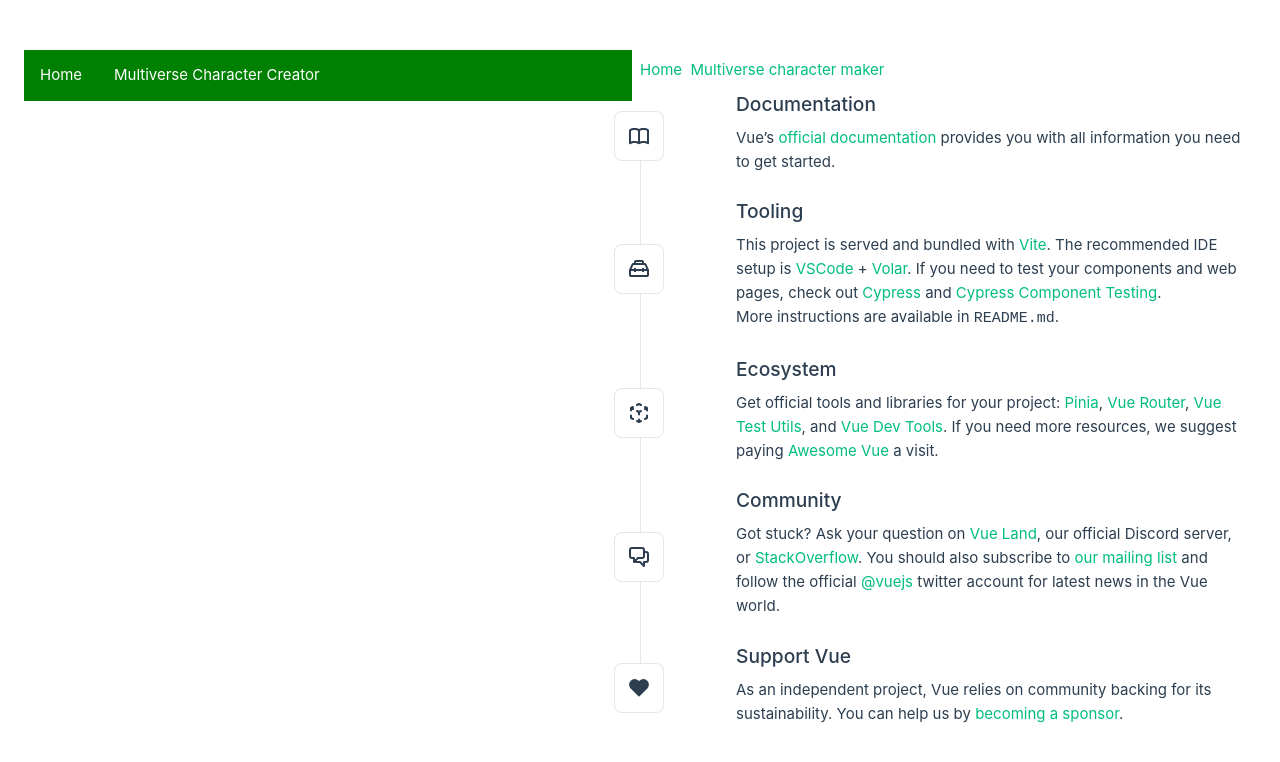
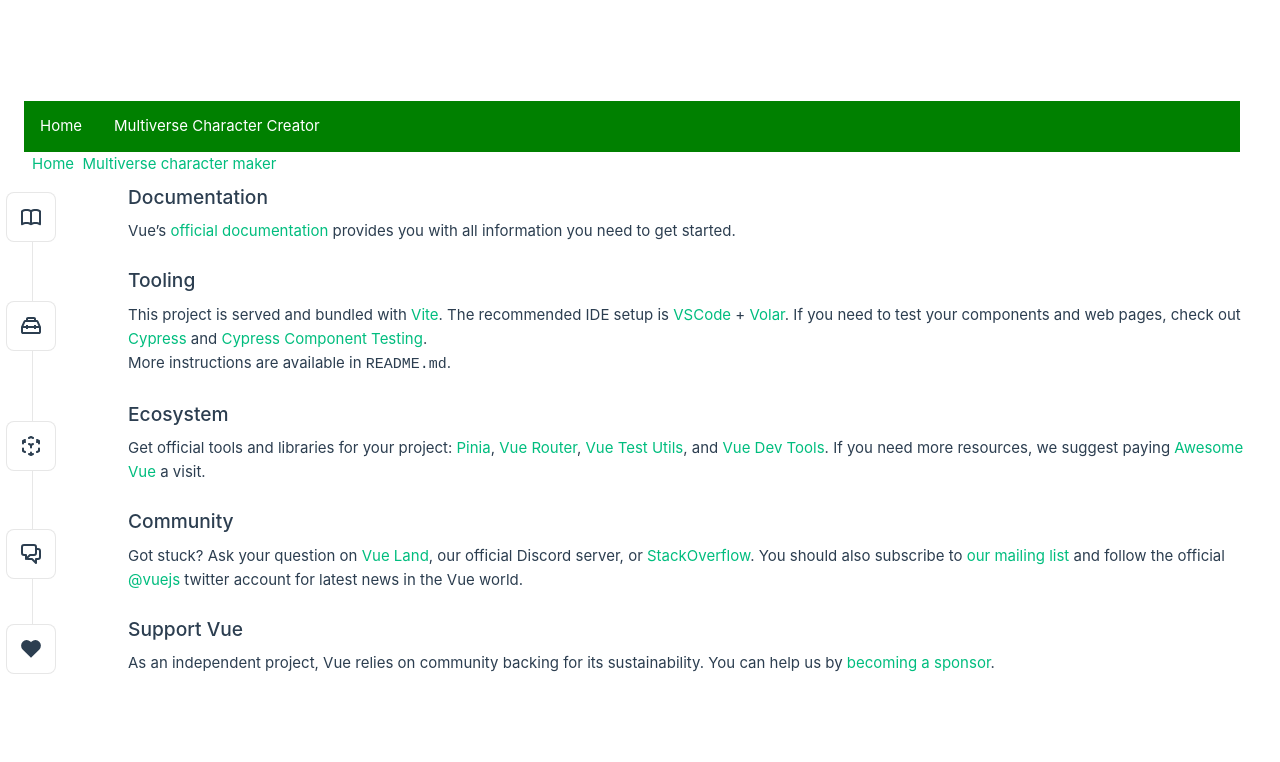
Before and after one commit to EthanTheHuman/Ethans-Vue-Website, a Vue app: page / in a window 1280 px wide. Shown: the top 762 px of the page. Built offline with nearby package versions, Linux system fonts and the light colour scheme.

Commit message:
Remove app padding

```diff
--- a/src/assets/main.css
+++ b/src/assets/main.css
@@ -28,8 +28,5 @@
   }
 
   #app {
-    display: grid;
-    grid-template-columns: 1fr 1fr;
-    padding: 0 2rem;
   }
 }
```
